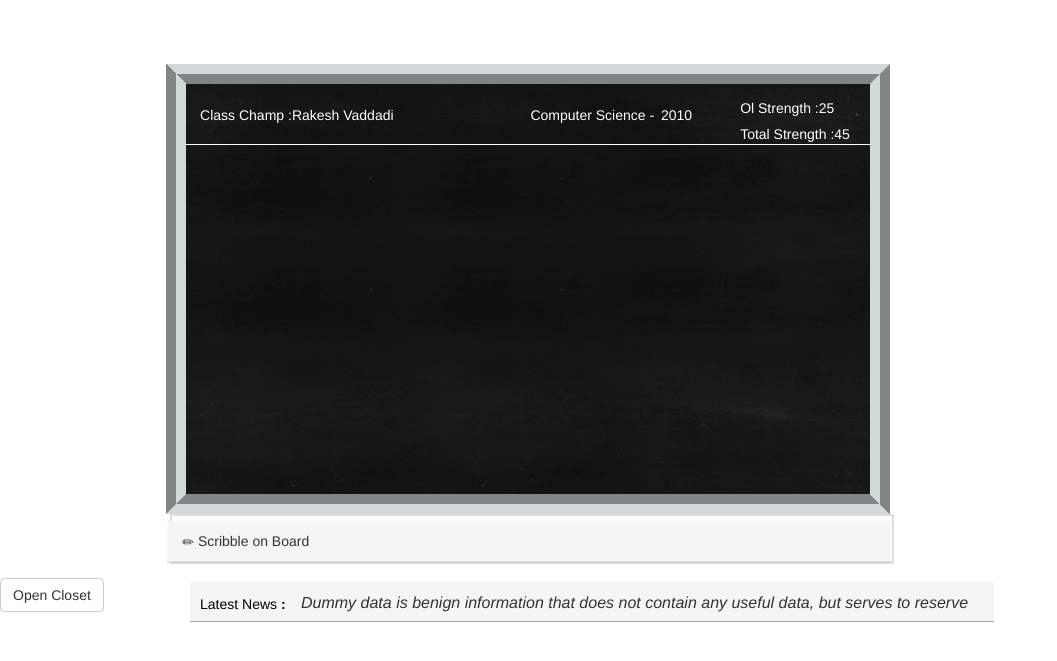
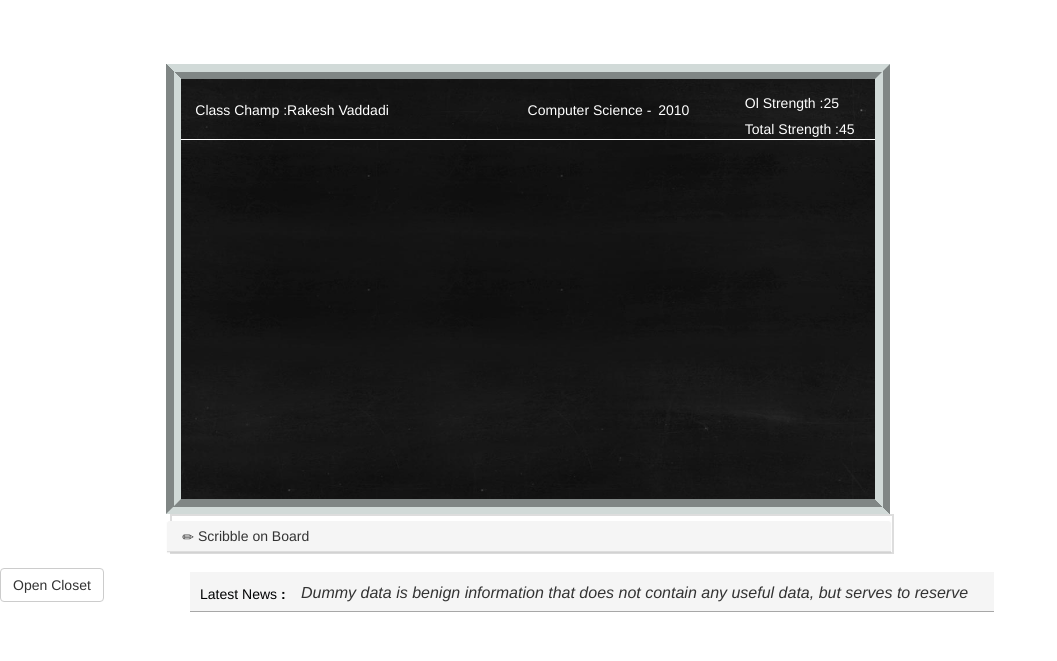
Before and after one commit to Diffinder/topez, a PHP site: page / in a window 1280 px wide. Shown: the top 661 px of the page, without its empty margins (0-1057 px from the left). Run offline with PHP 8.4, Linux system fonts and the light colour scheme; some libraries are stand-ins or nearby versions; some web fonts are replaced.

Commit message:
blackboard6

```diff
--- a/css/style.css
+++ b/css/style.css
@@ -5,7 +5,7 @@
 	height: 450px;
 	margin-left:13%;
 	margin-top: 5%;
-	border: 20px ridge rgb(209, 218, 216);
+	border: 15px ridge rgb(209, 218, 216);
 	border-style: ridge ridge groove groove;
 	/*-webkit-border-image:url('../images/b2.png') 30 50 round; /* Safari 5 */
 /*-o-border-image:url('../images/b2.png') 30 50 round; /* Opera */
@@ -171,9 +171,11 @@
     border-radius: 0;
     border: none;
     margin-bottom: 0;
-    width: 724px
+    width: 724px;
 }
-
+.panel-heading{
+  padding:5px 15px;
+}
 .panel-body{
 	padding: 0px;
 }
```
